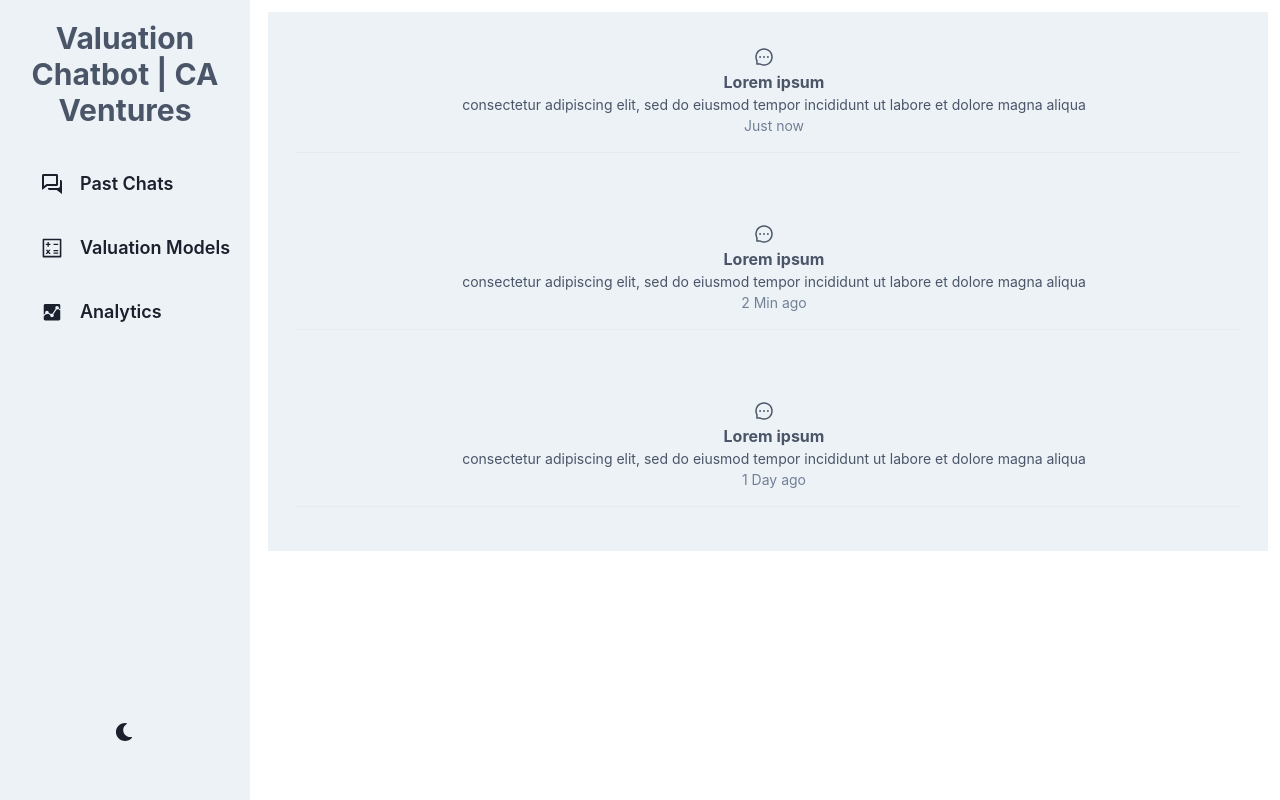
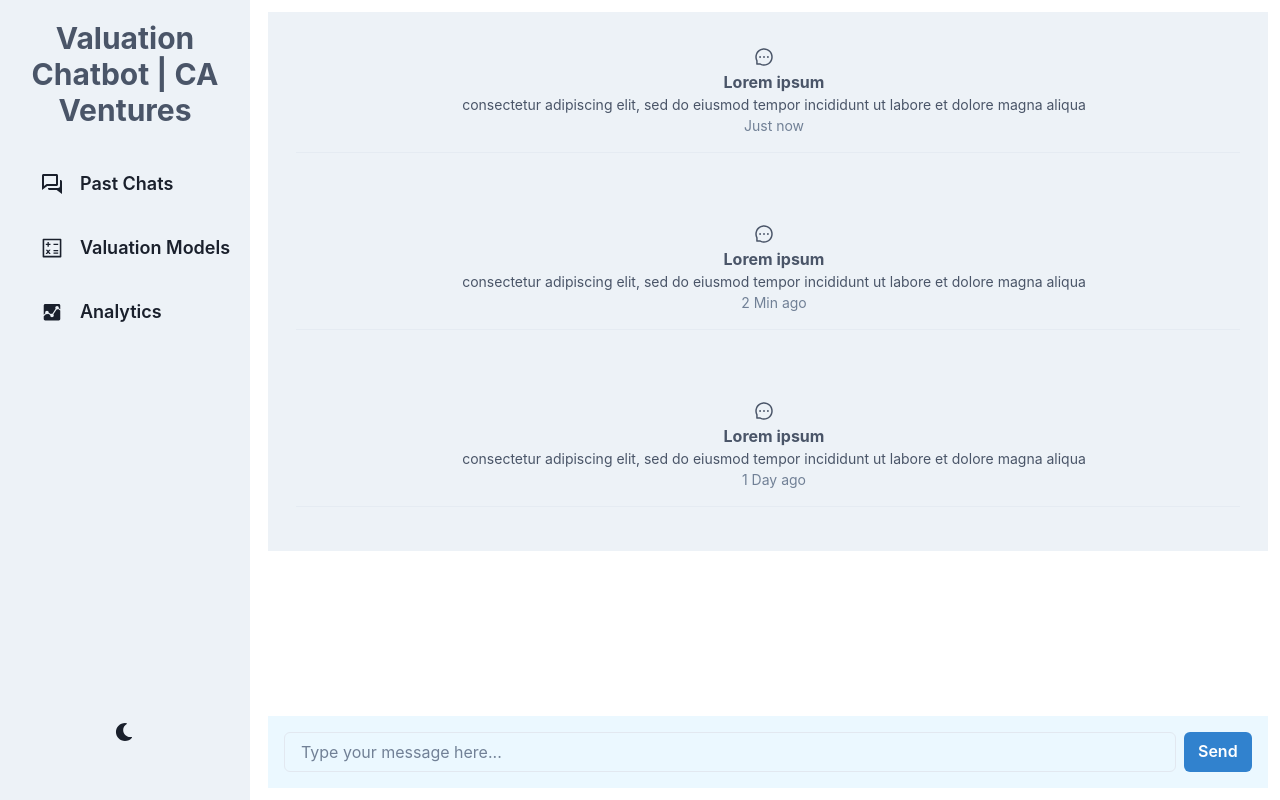
Before and after one commit to hltro/product-studio-valuation-prototype, a React (Create React App) app: page / in a window 1280 px wide. Built offline with nearby package versions, Linux system fonts and the light colour scheme.

Commit message:
implemented new chat

```diff
--- a/src/App.js
+++ b/src/App.js
@@ -2,6 +2,7 @@ import React from "react";
 import { ChakraProvider, Box, Flex, theme, VStack } from "@chakra-ui/react";
 import Sidebar from "./components/Sidebar";
 import ChatList from "./components/ChatList";
+import NewChat from "./components/NewChat";
 import { ColorModeSwitcher } from "./ColorModeSwitcher";
 
 import "./App.css";
@@ -22,9 +23,11 @@ function App() {
           {/* Main content area */}
           <Flex direction="column" flex="1" p={3} overflowY="auto">
             {/* Chat List */}
-            <Box flex="1">
+            <Box flex="1" overflowY="auto">
               <ChatList />
             </Box>
+            {/* New Chat Input Area */}
+            <NewChat />
           </Flex>
         </Flex>
       </Box>
--- /dev/null
+++ b/src/components/NewChat.jsx
@@ -0,0 +1,21 @@
+import React from 'react';
+import { Box, Input, Button, Flex } from '@chakra-ui/react';
+
+function NewChat() {
+  // Function to handle sending a new message or starting a new chat
+  const handleSend = () => {
+    // Implement sending message logic
+  };
+
+  return (
+    <Flex p={4} bg="blue.50">
+      <Input
+        placeholder="Type your message here..."
+        mr={2}
+      />
+      <Button colorScheme="blue" onClick={handleSend}>Send</Button>
+    </Flex>
+  );
+}
+
+export default NewChat;
```
